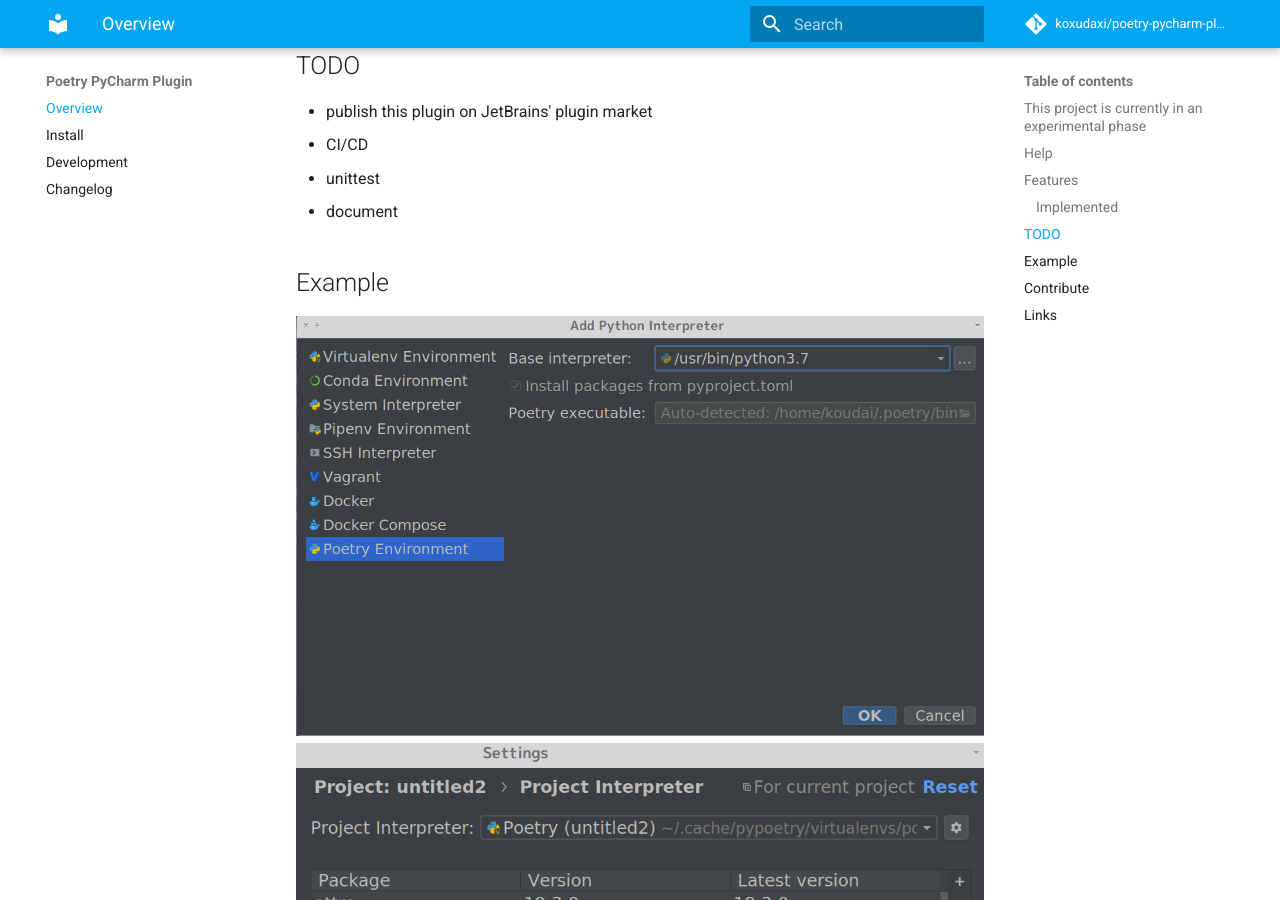
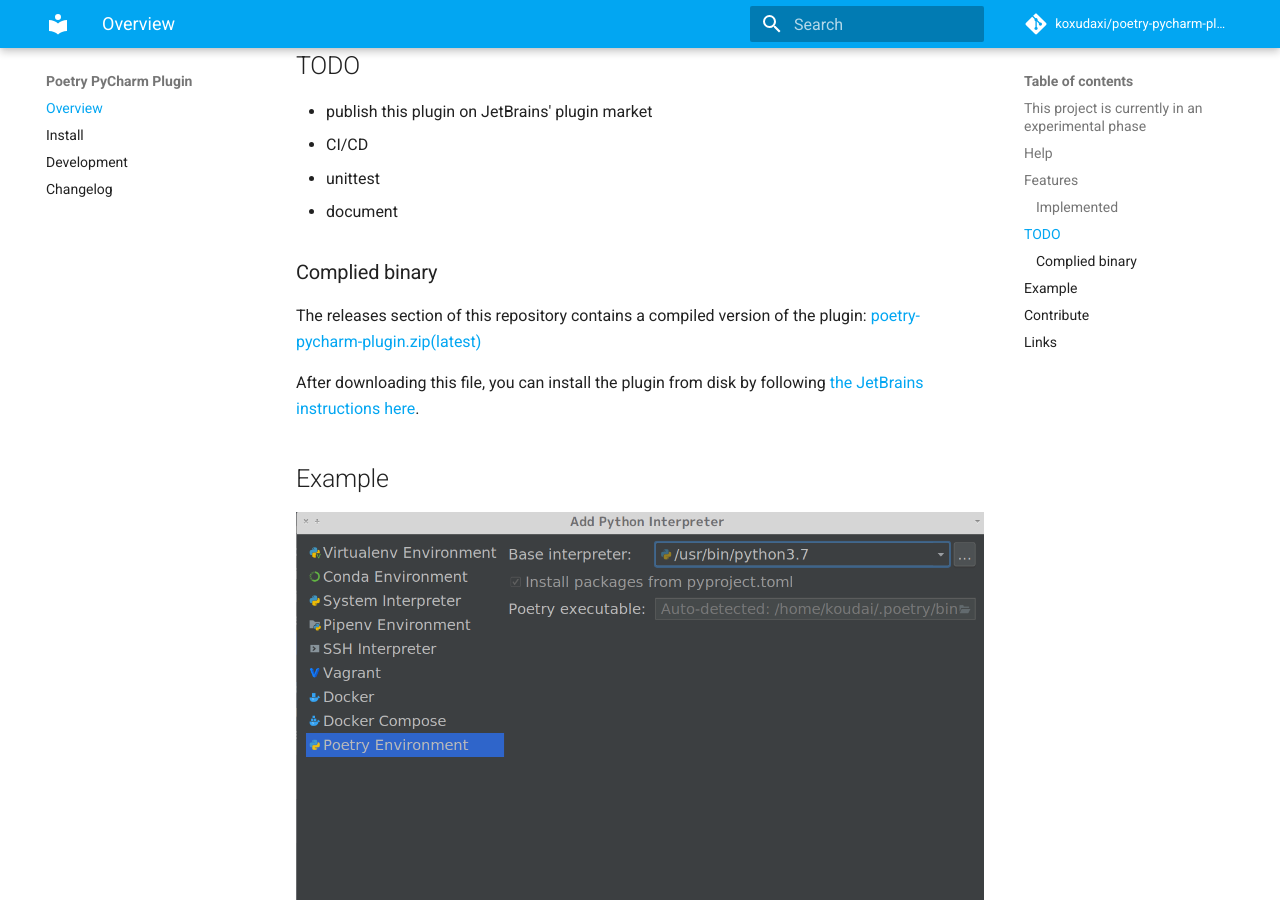
Before and after one commit to koxudaxi/poetry-pycharm-plugin, an MkDocs documentation site: the page built from docs/index.md, in a window 1280 px wide and 900 px high, scrolled down 629 px. Built offline with MkDocs 1.6.1 and Material for MkDocs 9.7.7, drawn with Linux system fonts in a browser that asks for light colours; comment, search, counter and statistics services are not loaded.

```diff
--- a/docs/index.md
+++ b/docs/index.md
@@ -21,6 +21,12 @@
 - CI/CD
 - unittest
 - document
+
+### Complied binary
+The releases section of this repository contains a compiled version of the plugin: [poetry-pycharm-plugin.zip(latest)](https://github.com/koxudaxi/poetry-pycharm-plugin/releases/latest/download/poetry-pycharm-plugin.zip)
+
+After downloading this file, you can install the plugin from disk by following [the JetBrains instructions here](https://www.jetbrains.com/help/pycharm/plugins-settings.html).
+
 ## Example
 
 ![new_sdk](https://raw.githubusercontent.com/koxudaxi/poetry-pycharm-plugin/master/docs/new_sdk.png)
```
